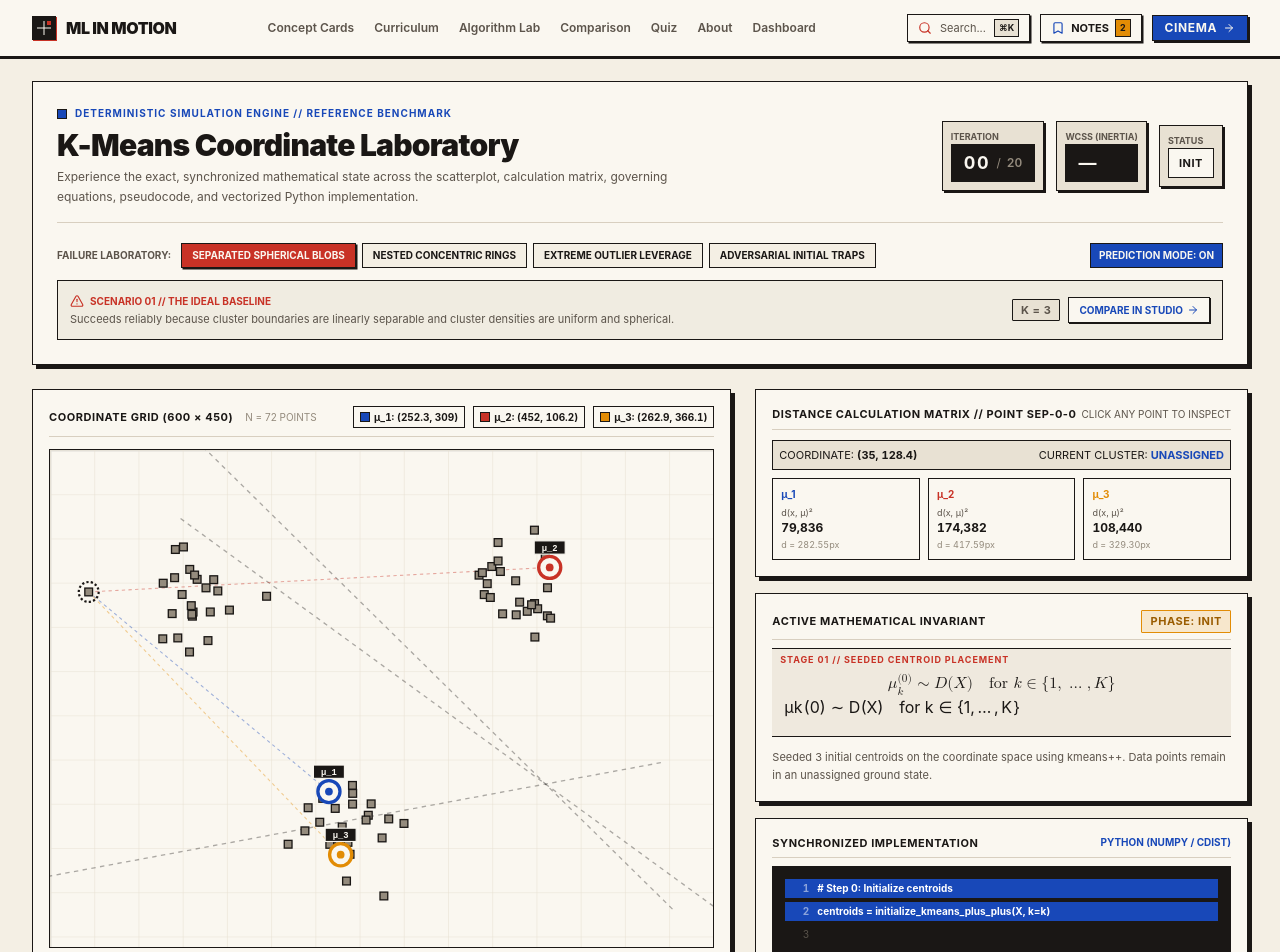
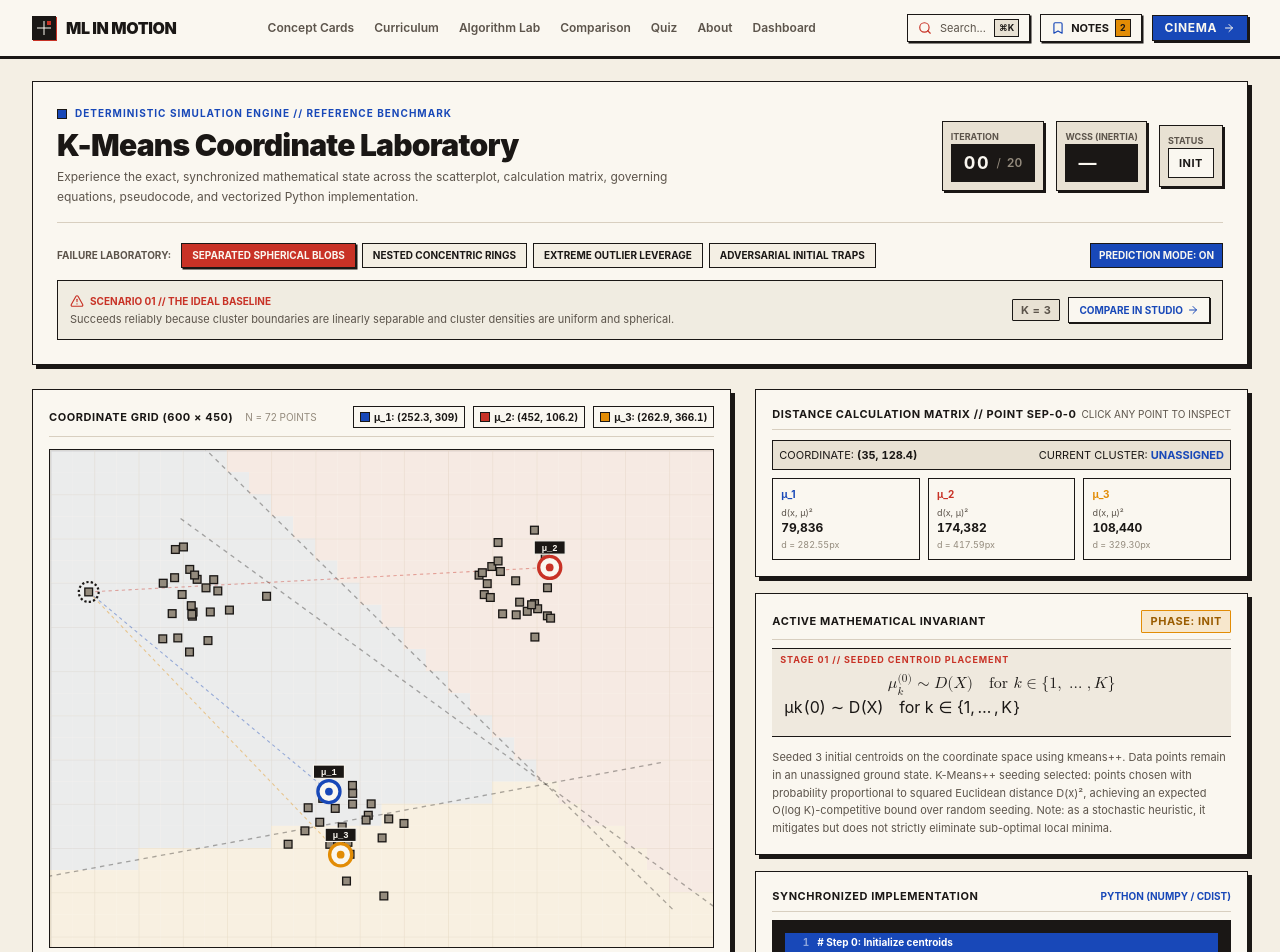
Before and after one commit to VaibhavChaudhary14/MLinMotion, a Next.js app: page /cinema in a window 1280 px wide. Shown: the top 952 px of the page. Built offline with nearby package versions, Linux system fonts and the light colour scheme.

Commit message:
feat(kmeans): scale-invariant convergence threshold, Voronoi catchment field, and Selim-Ismail two-stage WCSS inequality verification

```diff
--- a/src/components/simulation/KMeansSimulationWorkbench.tsx
+++ b/src/components/simulation/KMeansSimulationWorkbench.tsx
@@ -242,6 +242,30 @@ export const KMeansSimulationWorkbench: React.FC = () => {
   const selectedPoint =
     simState.points.find((p) => p.id === selectedPointId) || simState.points[0];
 
+  // Discrete Voronoi Catchment Field (Exact Voronoi Tesselation for arbitrary K)
+  const voronoiTiles = useMemo(() => {
+    if (simState.centroids.length < 2) return [];
+    const tiles: Array<{ x: number; y: number; color: string }> = [];
+    const step = 20; // 30 cols x 22.5 rows
+    for (let x = 0; x < 600; x += step) {
+      for (let y = 0; y < 450; y += step) {
+        const midX = x + step / 2;
+        const midY = y + step / 2;
+        let minDistSq = Infinity;
+        let bestColor = simState.centroids[0].color;
+        for (const c of simState.centroids) {
+          const dSq = (midX - c.x) ** 2 + (midY - c.y) ** 2;
+          if (dSq < minDistSq) {
+            minDistSq = dSq;
+            bestColor = c.color;
+          }
+        }
+        tiles.push({ x, y, color: bestColor });
+      }
+    }
+    return tiles;
+  }, [simState.centroids]);
+
   return (
     <div className="space-y-6 select-none font-mono">
       {/* 1. TOP MASTER CHASSIS PLATE */}
@@ -467,8 +491,15 @@ export const KMeansSimulationWorkbench: React.FC = () => {
                 </defs>
                 <rect width="600" height="450" fill="url(#gridPattern)" />
 
-                {/* Voronoi / Decision Bisector Lines between Centroids */}
-                {simState.centroids.length >= 2 &&
+                {/* True Bounded Voronoi Catchment Shading for Arbitrary K */}
+                <g opacity="0.06">
+                  {voronoiTiles.map((t, idx) => (
+                    <rect key={`voronoi-${idx}`} x={t.x} y={t.y} width={20} height={20} fill={t.color} />
+                  ))}
+                </g>
+
+                {/* Voronoi Bisector Lines (shown for clean 2 & 3 cluster geometries) */}
+                {simState.centroids.length <= 3 &&
                   simState.centroids.map((c1, i) =>
                     simState.centroids.slice(i + 1).map((c2, j) => {
                       const midX = (c1.x + c2.x) / 2;
--- a/src/lib/simulation/kmeansEngine.ts
+++ b/src/lib/simulation/kmeansEngine.ts
@@ -272,18 +272,28 @@ export class KMeansSimulationEngine
     });
 
     const updatedInertia = calculateInertia(pointsWithNewDistances, updatedCentroids);
+
+    // Compute coordinate span for scale-invariant normalized convergence
+    const xs = points.map((p) => p.x);
+    const ys = points.map((p) => p.y);
+    const minX = Math.min(...xs), maxX = Math.max(...xs);
+    const minY = Math.min(...ys), maxY = Math.max(...ys);
+    const coordSpan = Math.max(1, Math.hypot(maxX - minX, maxY - minY));
+    const relativeShift = maxShift / coordSpan;
+
     const epsilon = config.convergenceEpsilon ?? 0.005;
     const maxIter = config.maxIterations ?? 25;
 
-    // Convergence condition: centroid movement < epsilon and 0 reassignments
+    // Scale-invariant convergence: absolute displacement < epsilon OR relative shift < 1e-4
+    const isDisplacementConverged = maxShift < epsilon || relativeShift < 1e-4;
     const hasConverged =
-      (maxShift < epsilon && state.reassignments === 0) || iteration >= maxIter;
+      (isDisplacementConverged && state.reassignments === 0) || iteration >= maxIter;
 
     const nextPhase: KMeansPhase = hasConverged ? 'converged' : 'update';
     const convergenceReason = hasConverged
       ? iteration >= maxIter
         ? `Maximum iteration threshold (${maxIter}) reached.`
-        : `Centroid displacement Δ = ${maxShift.toFixed(4)}px fell below convergence threshold ε = ${epsilon}px.`
+        : `Centroid displacement (Δ = ${maxShift.toFixed(4)}px, relative shift = ${(relativeShift * 100).toFixed(4)}%) settled below convergence tolerance.`
       : undefined;
 
     const nextSnapshot: KMeansSnapshot = {
@@ -365,9 +375,16 @@ export class KMeansSimulationEngine
     const { phase, iteration, reassignments, maxCentroidShift, emptyClusterIndices } = state;
 
     if (phase === 'init') {
+      const initNotes =
+        state.config.initMethod === 'kmeans++'
+          ? 'K-Means++ seeding selected: points chosen with probability proportional to squared Euclidean distance D(x)², achieving an expected O(log K)-competitive bound over random seeding. Note: as a stochastic heuristic, it mitigates but does not strictly eliminate sub-optimal local minima.'
+          : state.config.initMethod === 'manual'
+          ? 'Manual placement active: custom starting centroids placed directly on the coordinate space.'
+          : 'Random uniform seeding active: centroids placed via deterministic pseudorandom selection.';
+
       return {
         headline: 'STAGE 01 // SEEDED CENTROID PLACEMENT',
-        description: `Seeded ${state.centroids.length} initial centroids on the coordinate space using ${state.config.initMethod}. Data points remain in an unassigned ground state.`,
+        description: `Seeded ${state.centroids.length} initial centroids on the coordinate space using ${state.config.initMethod}. Data points remain in an unassigned ground state. ${initNotes}`,
         equationLatex:
           '\\boldsymbol{\\mu}_k^{(0)} \\sim \\mathcal{D}(\\mathbf{X}) \\quad \\text{for } k \\in \\{1, \\dots, K\\}',
         pseudocodeLine: 1,
```
Also changed, not shown: scripts/test-kmeans-engine.mjs (+71 -0 lines).
